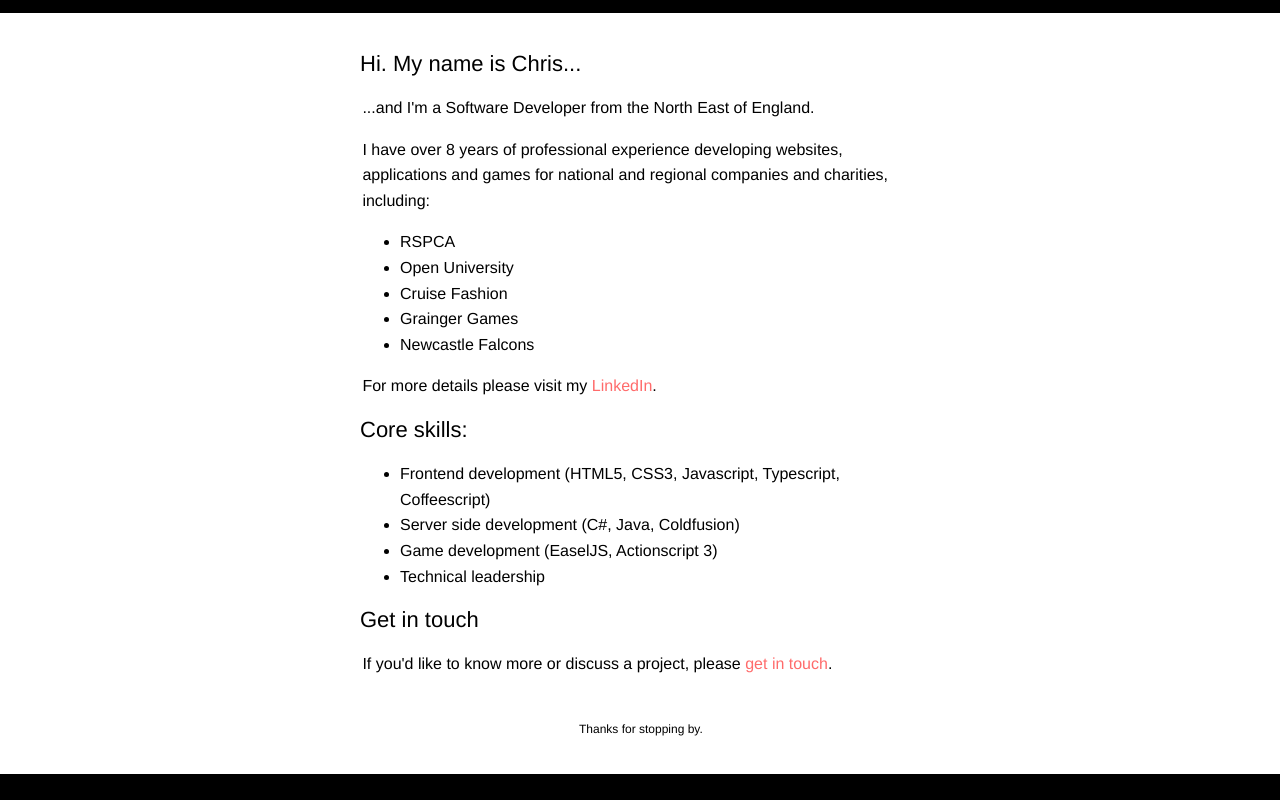
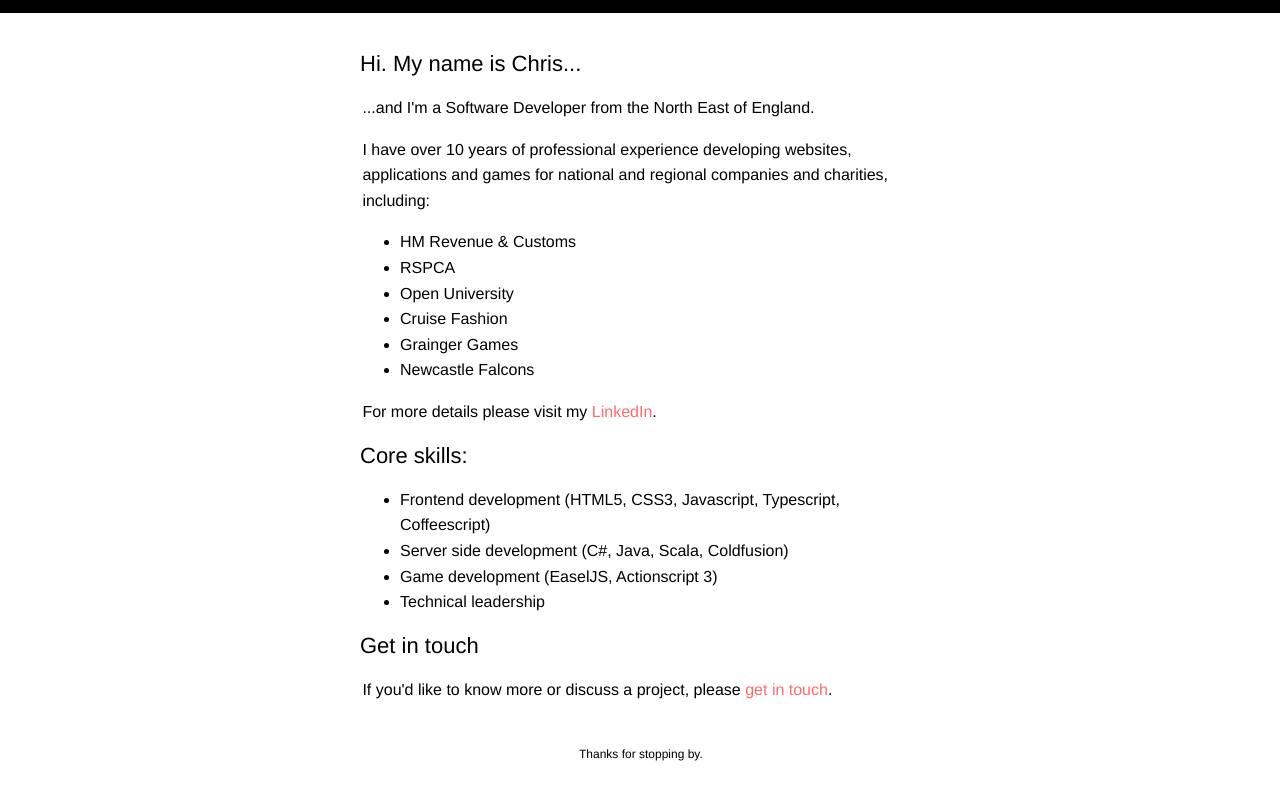
Before and after one commit to chriswaugh/chriswaugh.github.io, a plain HTML site: page index.html in a window 1280 px wide. Shown: the part 787-1587 px from the top of the page. Before the commit the page ends 1561 px from the top, so only its background shows below. Drawn offline with Linux system fonts and the light colour scheme.

Commit message:
Update index.html

```diff
--- a/index.html
+++ b/index.html
@@ -87,10 +87,11 @@
         <h2>Hi. My name is Chris...</h2>
         <p>...and I'm a Software Developer from the North East of England.</p>
         <p>
-          I have over 8 years of professional experience developing websites, applications and games
+          I have over 10 years of professional experience developing websites, applications and games
           for national and regional companies and charities, including:
         </p>
         <ul>
+          <li>HM Revenue &amp; Customs</li>
           <li>RSPCA</li>
           <li>Open University</li>
           <li>Cruise Fashion</li>
@@ -101,7 +102,7 @@
         <h2>Core skills:</h2>
         <ul>
           <li>Frontend development (HTML5, CSS3, Javascript, Typescript, Coffeescript)</li>
-          <li>Server side development (C#, Java, Coldfusion)</li>
+          <li>Server side development (C#, Java, Scala, Coldfusion)</li>
           <li>Game development (EaselJS, Actionscript 3)</li>
           <li>Technical leadership</li>
         </ul>
```
